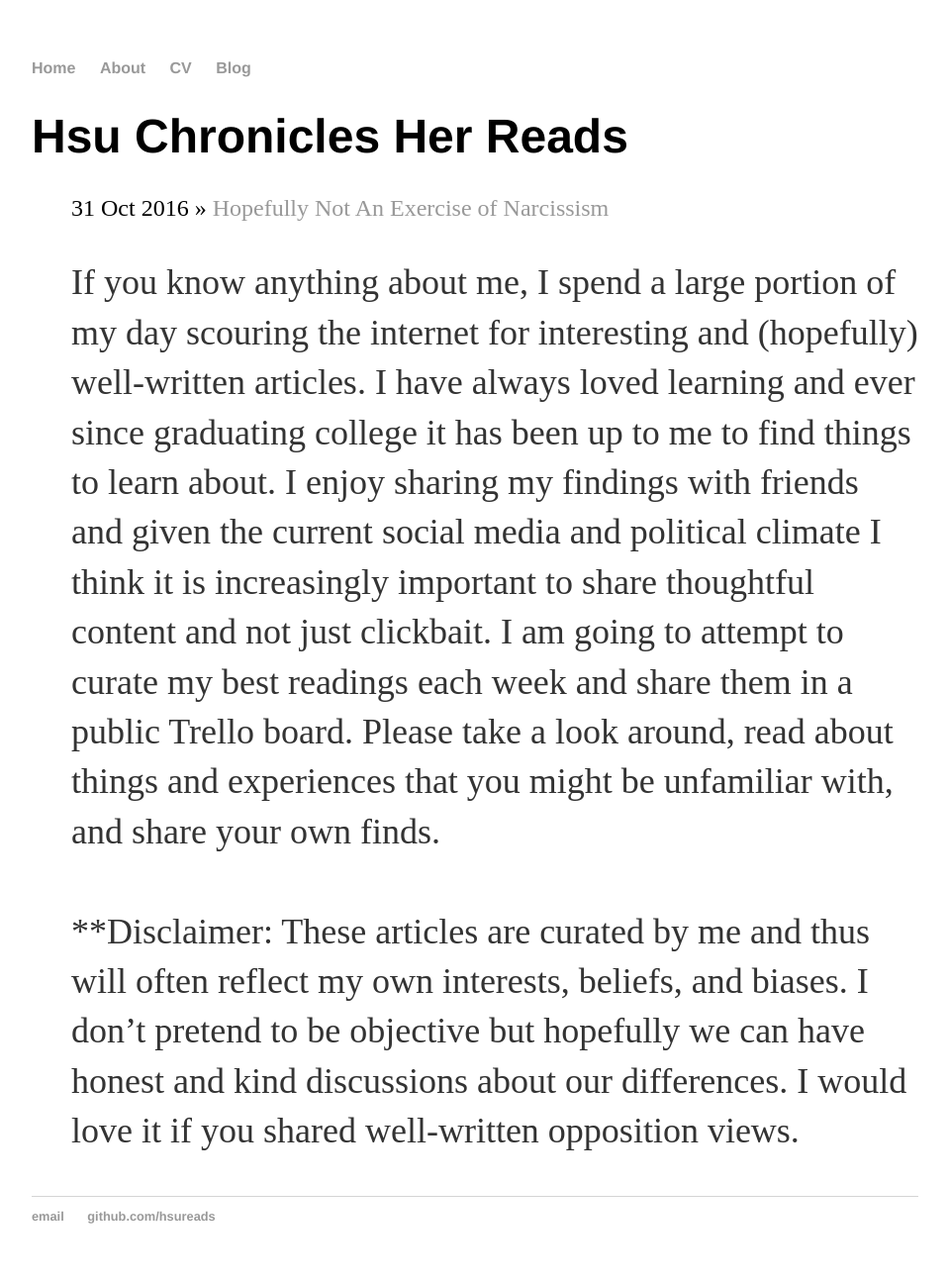
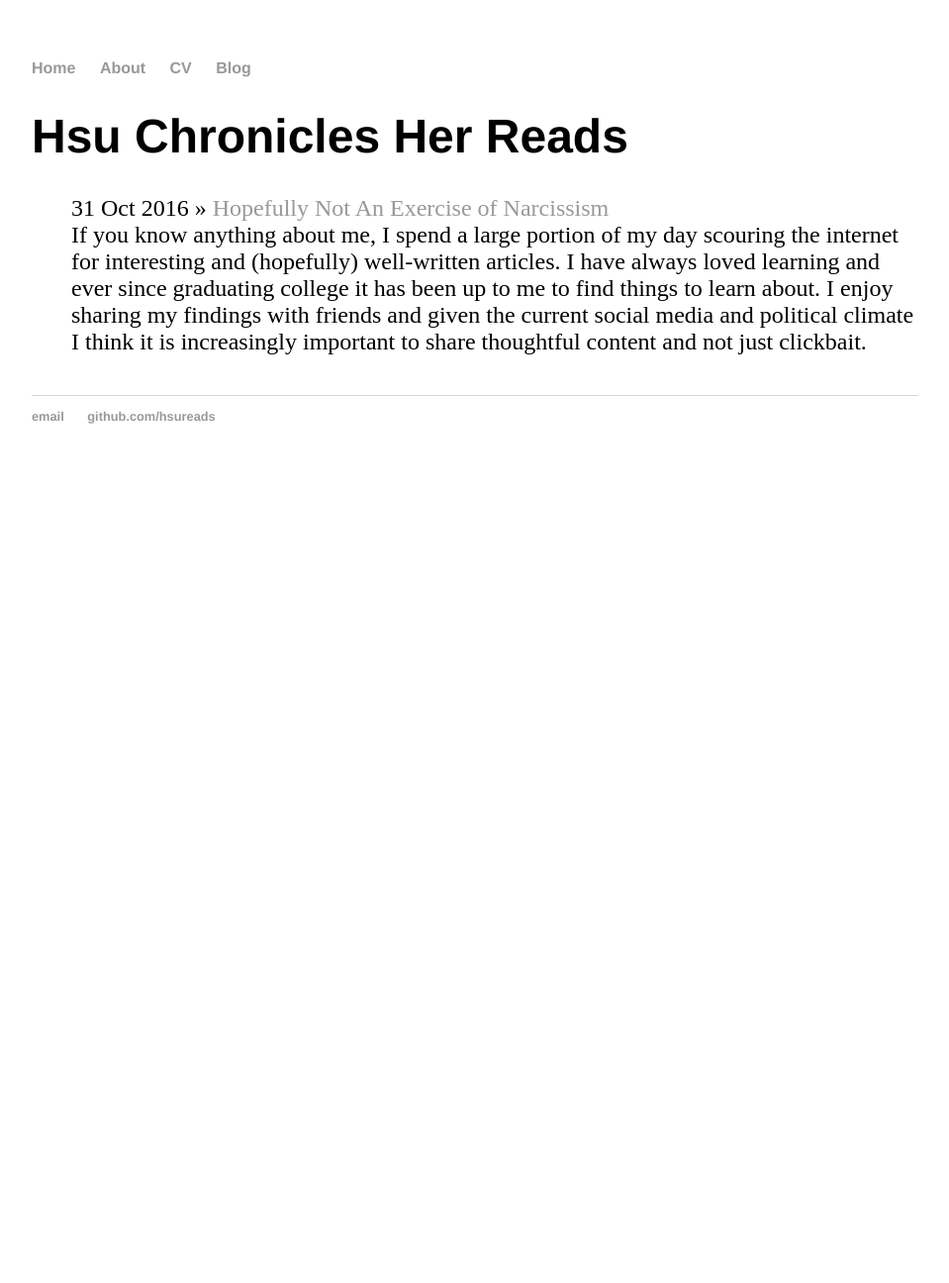
Before and after one commit to hsureads/hsureads.github.io-original, a Jekyll site: the page built from blog/index.html, in a window 1280 px wide. Shown: the whole page at 99% size, without its empty margins (160-1119 px from the left). Built offline with Jekyll 4.4.1, drawn with Linux system fonts in a browser that asks for light colours; after the commit the page ends 900 px from its top, so only the background shows below that; part of the change alters nothing that is shown.

```diff
--- a/_posts/2016-10-31-site-launch.md
+++ b/_posts/2016-10-31-site-launch.md
@@ -2,6 +2,7 @@
 layout: post
 title: "Hopefully Not An Exercise of Narcissism"
 date: 2016-10-31
+excerpt: If you know anything about me, I spend a large portion of my day scouring the internet for interesting and (hopefully) well-written articles. I have always loved learning and ever since graduating college it has been up to me to find things to learn about. I enjoy sharing my findings with friends and given the current social media and political climate I think it is increasingly important to share thoughtful content and not just clickbait.
 ---
 
 If you know anything about me, I spend a large portion of my day scouring the internet for interesting and (hopefully) well-written articles. I have always loved learning and ever since graduating college it has been up to me to find things to learn about. I enjoy sharing my findings with friends and given the current social media and political climate I think it is increasingly important to share thoughtful content and not just clickbait. <!--more--> I am going to attempt to curate my best readings each week and share them in a public Trello board. Please take a look around, read about things and experiences that you might be unfamiliar with, and share your own finds.
```
